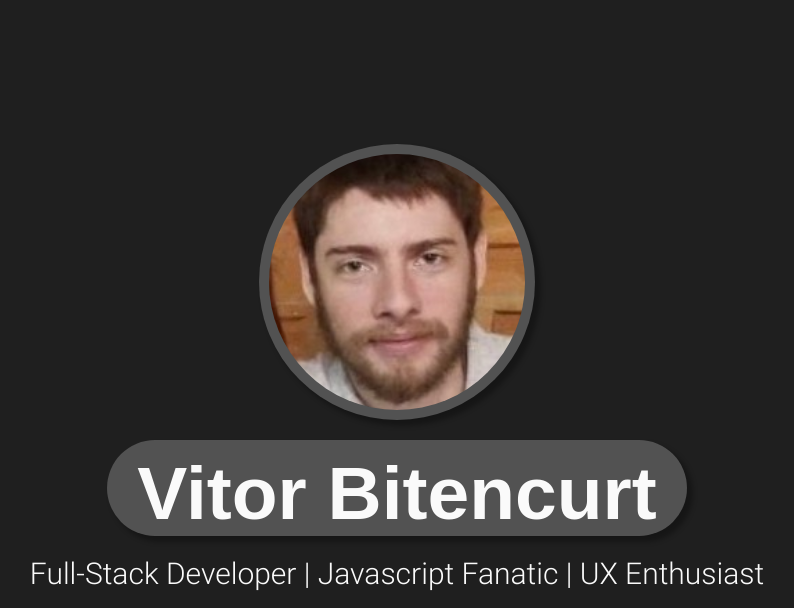
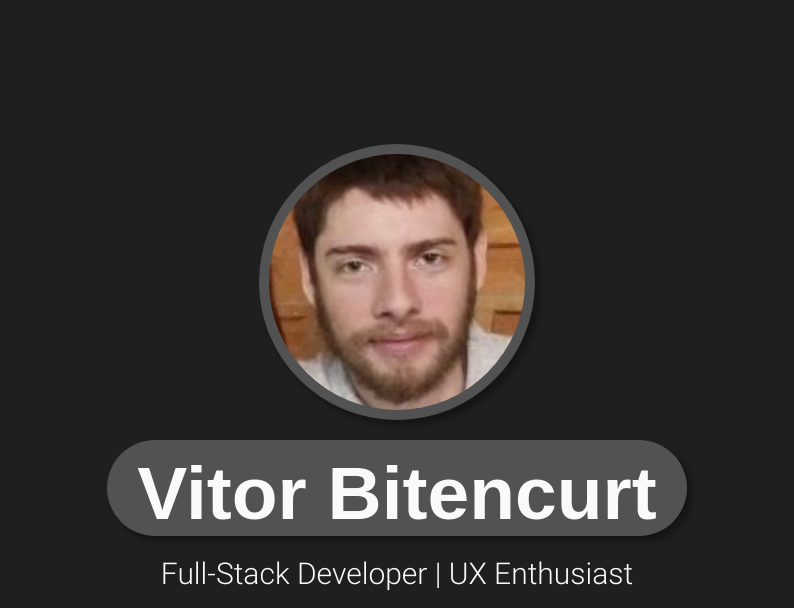
Before and after one commit to vitorbiten/personal-page, a plain HTML site: page index.html in a window 1280 px wide. Shown: the top 608 px of the page, without its empty margins (243-1037 px from the left). Drawn offline with Linux system fonts and the light colour scheme; a web font is replaced by a local one.

Commit message:
Update index.html

```diff
--- a/index.html
+++ b/index.html
@@ -18,7 +18,7 @@
     <main>
         <div class="avatar"><img src="assets/avatar.png" alt="Avatar"> </div>
         <div class="intro">Vitor Bitencurt</div>
-        <div class="tagline">Full-Stack Developer | Javascript Fanatic | UX Enthusiast </div>
+        <div class="tagline">Full-Stack Developer | UX Enthusiast </div>
         <div class="icons-social">
             <a target="_blank" aria-label="Mail Me" href="mailto:contato@vitorbitencurt.com"><i class="fas fa-envelope"></i></a>
             <a target="_blank" aria-label="GitHub" rel="noopener" href="https://github.com/vitorbiten"><i class="fab fa-github"></i></a>
```
